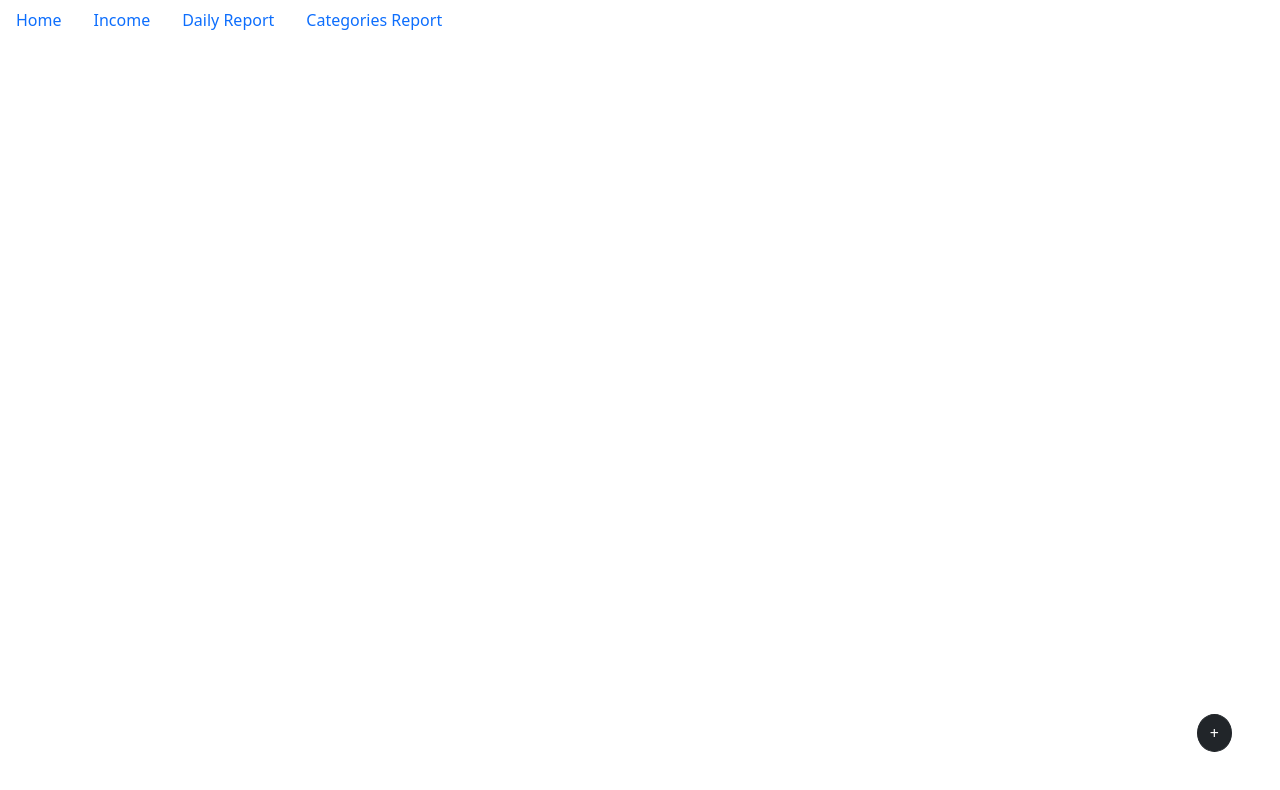
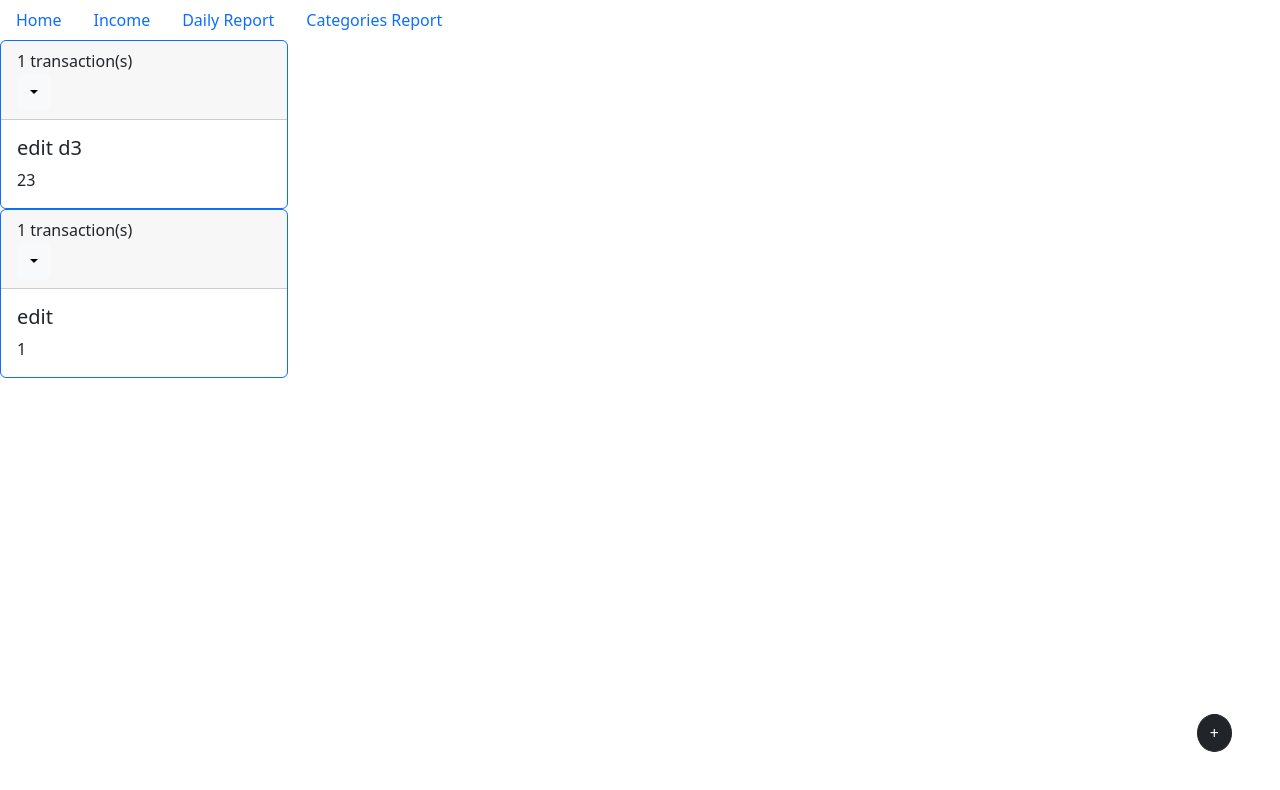
Before and after one commit to LinhLe2307/Expense_Tracking_App_Typescript_React, a React (Create React App) app: page /categories-report in a window 1280 px wide. Shown: the top 790 px of the page. Built offline with nearby package versions, Linux system fonts and the light colour scheme; data requests are answered from the project's data file.

Commit message:
Linked edit category to expense

```diff
--- a/db.json
+++ b/db.json
@@ -3,10 +3,13 @@
     {
       "date": "Sunday, October 23, 2022",
       "title": "first",
-      "amount": "234",
-      "description": "2",
-      "categories": [],
-      "color": "#c06d6d",
+      "amount": "32",
+      "description": "3",
+      "categories": [
+        "edit d3",
+        "edit"
+      ],
+      "color": "#dd5f5f",
       "id": 1
     }
   ],
@@ -44,5 +47,20 @@
       "id": 4
     }
   ],
-  "categories": []
+  "categories": [
+    {
+      "date": "Sunday, October 23, 2022",
+      "title": "edit d3",
+      "description": "23",
+      "color": "#bc8080",
+      "id": 1
+    },
+    {
+      "date": "Sunday, October 23, 2022",
+      "title": "edit",
+      "description": "1",
+      "color": "#ff4242",
+      "id": 2
+    }
+  ]
 }
--- a/src/components/CategoriesReport/CategoriesReport.tsx
+++ b/src/components/CategoriesReport/CategoriesReport.tsx
@@ -3,8 +3,8 @@ import React, {useState, useEffect} from 'react'
 import { Button, Nav } from 'react-bootstrap'
 import { Calendar } from 'react-calendar';
 import { useAppSelector, useAppDispatch } from '../../app/hooks';
-import { addNewCategory, editCategory, initializeCategories } from '../../features/categories/categoriesSlice';
-import { initializeExpense } from "../../features/expense/expenseSlice";
+import { addNewCategory, editCategoryContent, initializeCategories } from '../../features/categories/categoriesSlice';
+import { deleteExpenseCategories, initializeExpense } from "../../features/expense/expenseSlice";
 import { customDate } from '../../functions/reusableFunction';
 import { DefaultModel } from '../../models/reduxModels';
 import FormModel from '../FormModel';
@@ -15,9 +15,10 @@ const CategoriesReport = () => {
   const [value, onChange] = useState(new Date());
 
   const dispatch = useAppDispatch();
-
+  const expenseLists = useAppSelector((state) => state.expense.inputLists);
   const openEditCategory = useAppSelector((state) => state.categories.openEditItem);
   const expenseId = useAppSelector((state) => state.categories.editId);
+  const editCategory = useAppSelector((state) => state.categories.editCategory);
 
   const [inputCategory, setInputCategory] = useState<DefaultModel>({
         date: customDate(new Date()),
@@ -38,7 +39,14 @@ const CategoriesReport = () => {
        if(!openEditCategory) {
             dispatch(addNewCategory(inputCategory))
         } else {
-            dispatch(editCategory(inputCategory))
+            const selectedCategory = expenseLists.map(expense => {
+              const newClone = expense.categories.map(category => category === editCategory ? inputCategory.title : category)
+              return {...expense, categories: newClone}
+            });
+            Promise.all([
+              dispatch(deleteExpenseCategories(selectedCategory)),
+              dispatch(editCategoryContent(inputCategory))
+            ])
         }
         window.location.reload()
     }
--- a/src/components/CategoriesReport/CategoryDetails.tsx
+++ b/src/components/CategoriesReport/CategoryDetails.tsx
@@ -55,13 +55,13 @@ const CategoryDetails = () => {
     }
   }
 
-  // const handleEdit = (selectedItem:string) => {
-  //   const findIndex = categoriesList.find(category => category.title.indexOf(selectedItem) !== -1)
+  const handleEdit = (selectedItem:string) => {
+    const findIndex = categoriesList.find(category => category.title.indexOf(selectedItem) !== -1)
 
-  //   if(findIndex !== undefined && findIndex.id !== undefined) {
-  //       dispatch(handleOpenEditCategory(selectedItem))
-  //   }
-  // }
+    if(findIndex !== undefined && findIndex.id !== undefined) {
+        dispatch(handleOpenEditCategory(selectedItem))
+    }
+  }
 
 
   return (
@@ -71,18 +71,42 @@ const CategoryDetails = () => {
         return (
           <Card border="primary" style={{ width: '18rem' }} key={nanoid()}>
             <Card.Header>
-              {list[0]} {list[1]} transaction(s)
+              {list[1]} transaction(s)
 
             {
               (typeof list[0] === "string") &&
-              <CloseButton onClick={() => handleDelete(list[0])}/>
+              // <CloseButton onClick={() => handleDelete(list[0])}/>
+              <Dropdown>
+                <Dropdown.Toggle
+                    variant="light"
+                    id="dropdown-basic"
+                >
+                    </Dropdown.Toggle>
+
+                    <Dropdown.Menu >
+                    <Dropdown.Item
+                            onClick={() => handleDelete(list[0])}
+                    >
+                            Delete
+                    </Dropdown.Item>
+
+                    <Dropdown.Item
+                        onClick={()=> {
+                            handleEdit(list[0]);
+                            dispatch(handleOpenForm())
+                        }}
+                        >
+                            Edit
+                    </Dropdown.Item>
+                </Dropdown.Menu>
+            </Dropdown>
             }
             </Card.Header>
 
         <Card.Body>
           <Card.Title>{list[0]}</Card.Title>
           <Card.Text>
-            "Hello"
+            {categoriesList[i]?.description}
           </Card.Text>
         </Card.Body>
       </Card>
--- a/src/features/categories/categoriesSlice.ts
+++ b/src/features/categories/categoriesSlice.ts
@@ -10,6 +10,7 @@ const initialCategoriesState:ExpenseArrayModel<CategoriesModel> = {
     openEditItem: false,
     editId: 0,
     show: false,
+    editCategory: ""
 }
 
 export const categoriesSlice = createSlice({
@@ -26,16 +27,16 @@ export const categoriesSlice = createSlice({
 
             serviceAPI.postSingle(baseURL, newCategory)
         },
-        editCategory:(state, action:PayloadAction<CategoriesModel>):void => {
-            const editIncome = action.payload;
-            const findIndex = state.inputLists.find(expense => expense.id === state.editId)
+        editCategoryContent:(state, action:PayloadAction<CategoriesModel>):void => {
+            const editItem = action.payload;
+            const findIndex = state.inputLists.find(expense => expense.title === state.editCategory)
             if(findIndex !== undefined) {
                 const indexElement = state.inputLists.indexOf(findIndex);
-                state.inputLists.splice(indexElement, 0, editIncome);
+                console.log(indexElement)
+                state.inputLists.splice(indexElement, 0, editItem);
                 state.inputLists =  state.inputLists
-
+                findIndex.id && serviceAPI.putAxios(baseURL, findIndex.id, editItem)
             }
-            serviceAPI.putAxios(baseURL, state.editId, editIncome)
         },
         deleteCategory: (state, action:PayloadAction<number>):void => {
             const deleteItem = action.payload;
@@ -45,7 +46,7 @@ export const categoriesSlice = createSlice({
         },
 
         handleOpenEditCategory: (state, action):void => {
-            state.editId = action.payload
+            state.editCategory = action.payload
             state.openEditItem = !state.openEditItem
         }
     }
@@ -61,7 +62,7 @@ export const initializeCategories = () => {
 export const {
     getCategoriesList,
     addNewCategory,
-    editCategory,
+    editCategoryContent,
     deleteCategory,
     handleOpenEditCategory,
 } = categoriesSlice.actions;
--- a/src/features/expense/expenseSlice.ts
+++ b/src/features/expense/expenseSlice.ts
@@ -54,8 +54,6 @@ export const expenseSlice = createSlice({
             const selectedPosts = action.payload
             const postsIdsArray = action.payload.map(post => post.id);
 
-            console.log("postIdArray", postsIdsArray)
-
             Promise.all([postsIdsArray.map((id) =>
                 id && serviceAPI.deleteAxios(baseURL, id))
             , selectedPosts.map(post => serviceAPI.postSingle(baseURL, post))
```
